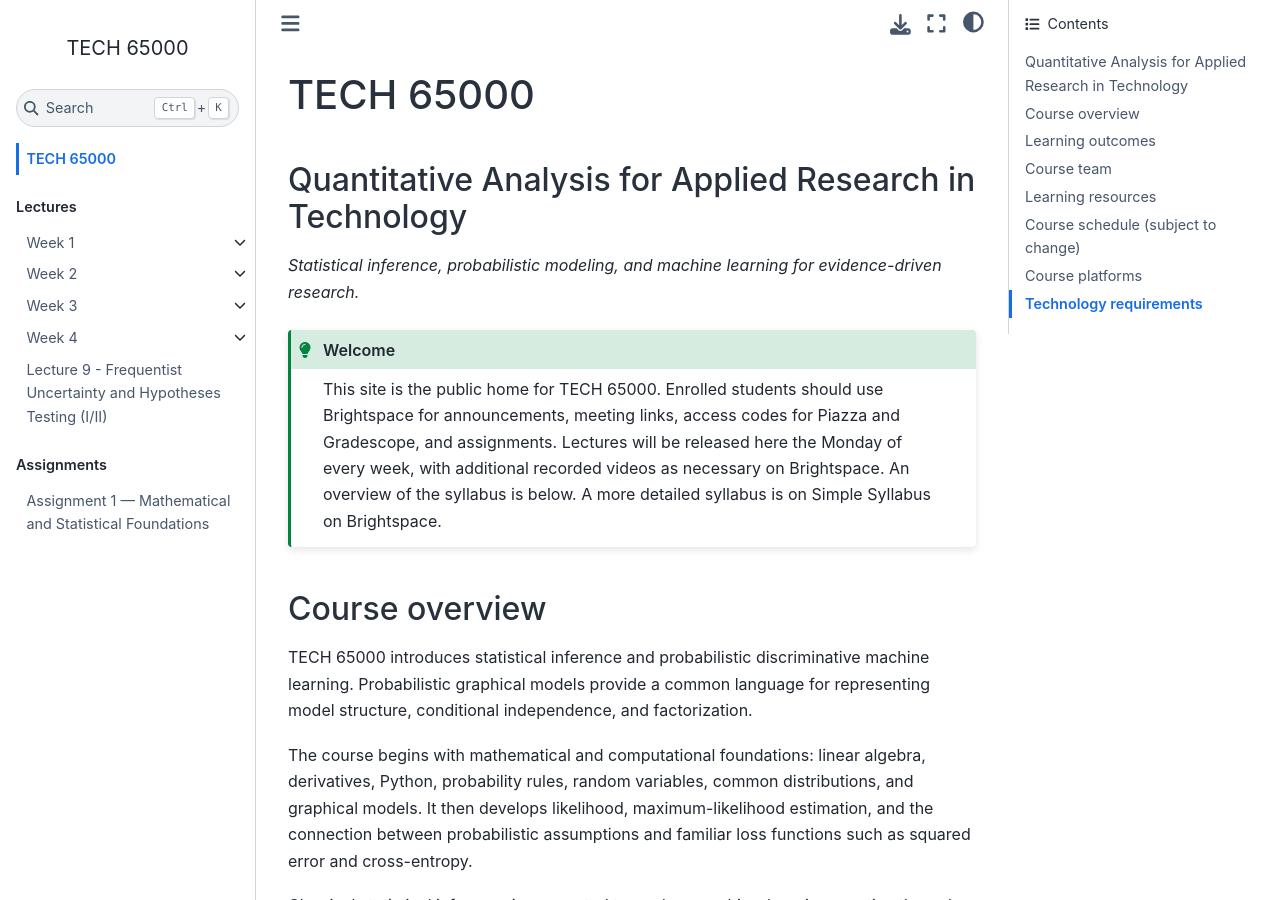
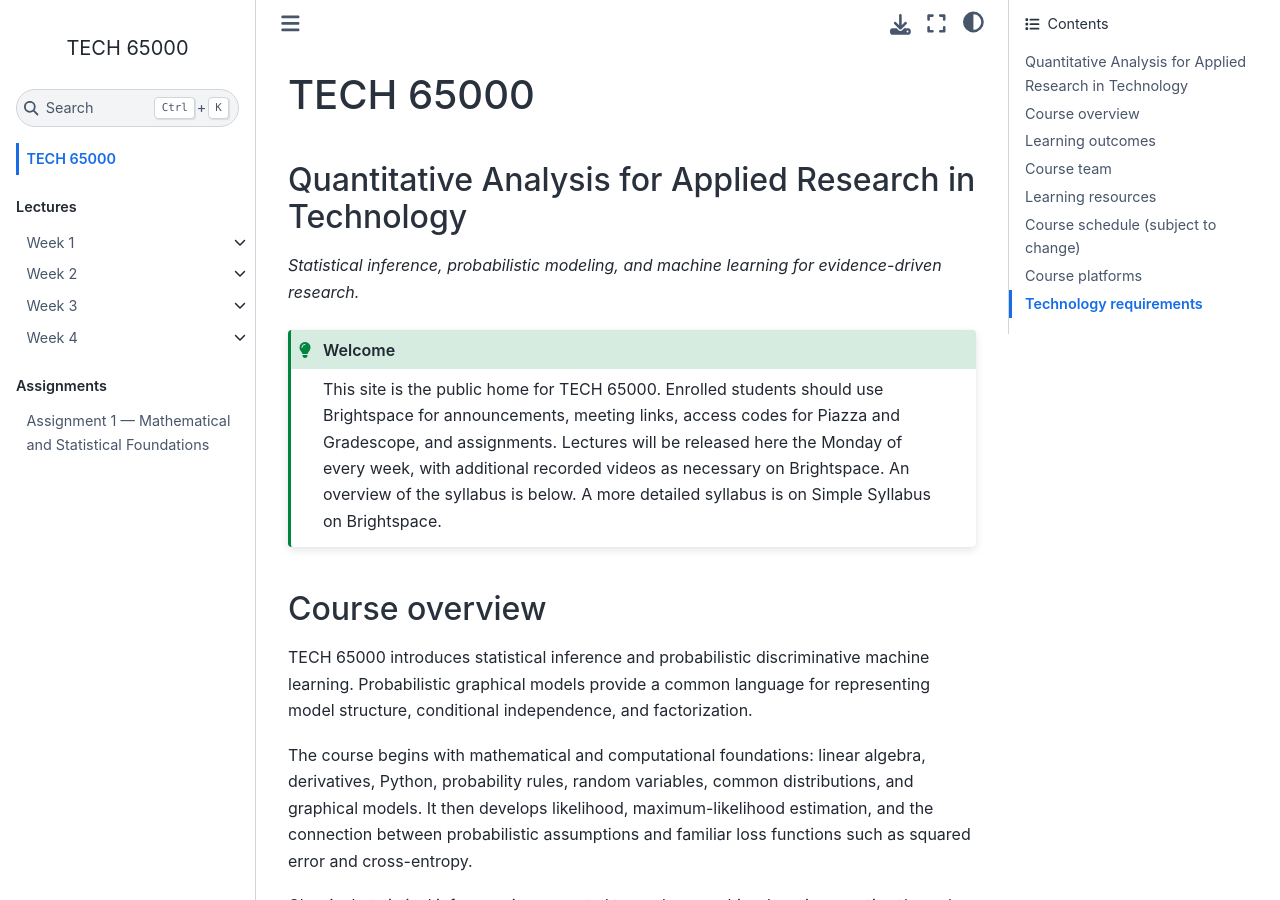
Before and after one commit to DTECH-650/DTECH-650.github.io, a Jupyter Book: the page built from index.md, in a window 1280 px wide and 900 px high. Built offline with Jupyter Book 1.0.4 settings and Sphinx 7.4.7 and the Sphinx Book theme 1.1.4, drawn with Linux system fonts in a browser that asks for light colours; pages that are not in the unit, such as notebooks, are missing from menus.

Commit message:
Revert "Add week 5 lecture"
This reverts commit fb206cc318742c428d49860845a9401242cfcbd1.

```diff
--- a/_toc.yml
+++ b/_toc.yml
@@ -23,11 +23,10 @@ parts:
         sections:
           - file: lectures/week4/lecture-7-frequentist-parameter-learning
           - file: lectures/week4/lecture-8-information-theory
-      - file: lectures/week5/index
-        title: Week 5
-        sections:
-          - file: lectures/week5/lecture-9-sampling-statistics.md
-          # - file: lectures/week5/lecture-10-hypothesis-testing.md
+      # - file: lectures/week5/index
+      #   title: Week 5
+      #   sections:
+      #     - file: lectures/week5/lecture-9-sampling-statistics.md
       # - file: lectures/bayesian
   - caption: Code
     chapters:
```
